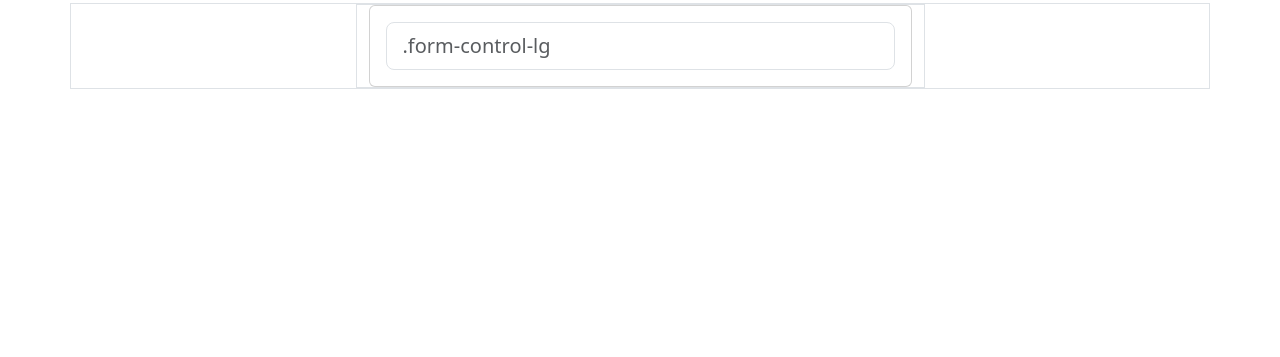
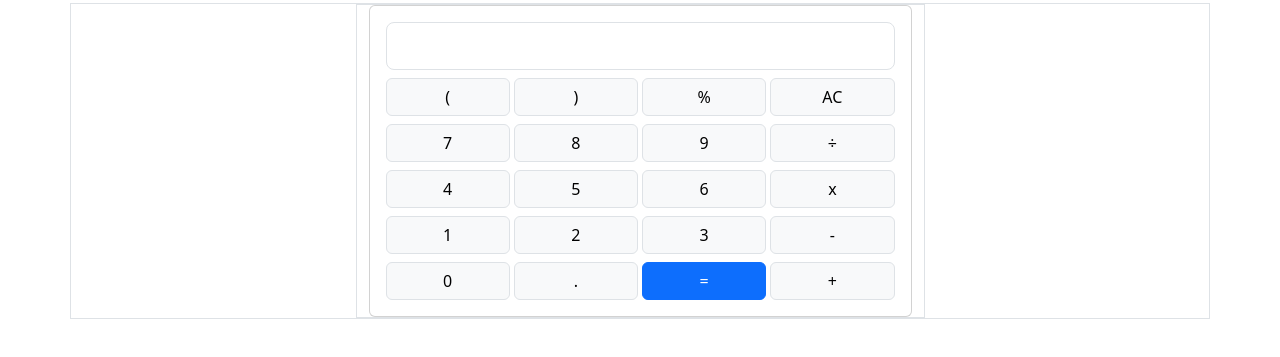
Before and after one commit to yohannes2025/project-2-scientific-calculator, a plain HTML site: page index.html in a window 1280 px wide. Shown: the part 69-426 px from the top of the page. Drawn offline with nearby package versions, Linux system fonts and the light colour scheme.

Commit message:
add basic calculation buttons and box using Bootstrap buttons

```diff
--- a/index.html
+++ b/index.html
@@ -4,7 +4,10 @@
     <meta charset="UTF-8">
     <meta name="viewport" content="width=device-width, initial-scale=1.0">
     <title>Scientific Calculator</title>
-    <link href="https://cdn.jsdelivr.net/npm/bootstrap@5.3.3/dist/css/bootstrap.min.css" rel="stylesheet" integrity="sha384-QWTKZyjpPEjISv5WaRU9OFeRpok6YctnYmDr5pNlyT2bRjXh0JMhjY6hW+ALEwIH" crossorigin="anonymous">
+    <link href="https://cdn.jsdelivr.net/npm/bootstrap@5.3.3/dist/css/bootstrap.min.css"
+          rel="stylesheet"
+          integrity="sha384-QWTKZyjpPEjISv5WaRU9OFeRpok6YctnYmDr5pNlyT2bRjXh0JMhjY6hW+ALEwIH"
+          crossorigin="anonymous">
     <link rel="stylesheet" href="assets/styles.css">
     <title>Scientific Calculator</title>
 </head>
@@ -13,17 +16,81 @@
     <div class="container">
         <h1 class="text-center mt-3">Sientific Calculator</h1>
         <div class="row border">
-            <div class="col-6 border offset-3">
+            <div class="col-12 col-md-6 border offset-md-3">
                 <div class="card">
                     <div class="card-body">
-                        <input id="calc-display" class="form-control form-control-lg" type="text" placeholder=".form-control-lg" aria-label=".form-control-lg example">
+                        <input id="calc-display" class="form-control form-control-lg" type="text" aria-label=".form-control-lg example">
+                        <div class="row gx-1">
+                            <div class="col-3">
+                                <button type="button" class="btn btn-light w-100 mt-2 border">(</button>
+                            </div>
+                            <div class="col-3">
+                                <button type="button" class="btn btn-light w-100 mt-2 border">)</button>
+                            </div>
+                            <div class="col-3">
+                                <button type="button" class="btn btn-light w-100 mt-2 border">%</button>
+                            </div>
+                            <div class="col-3">
+                                <button type="button" class="btn btn-light w-100 mt-2 border">AC</button>
+                            </div>
+                            <div class="col-3">
+                                <button type="button" class="btn btn-light w-100 mt-2 border">7</button>
+                            </div>
+                            <div class="col-3">
+                                <button type="button" class="btn btn-light w-100 mt-2 border">8</button>
+                            </div>
+                            <div class="col-3">
+                                <button type="button" class="btn btn-light w-100 mt-2 border">9</button>
+                            </div>
+                            <div class="col-3">
+                                <button type="button" class="btn btn-light w-100 mt-2 border">÷</button>
+                            </div>
+                            <div class="col-3">
+                                <button type="button" class="btn btn-light w-100 mt-2 border">4</button>
+                            </div>
+                            <div class="col-3">
+                                <button type="button" class="btn btn-light w-100 mt-2 border">5</button>
+                            </div>
+                            <div class="col-3">
+                                <button type="button" class="btn btn-light w-100 mt-2 border">6</button>
+                            </div>
+                            <div class="col-3">
+                                <button type="button" class="btn btn-light w-100 mt-2 border">x</button>
+                            </div>
+                            <div class="col-3">
+                                <button type="button" class="btn btn-light w-100 mt-2 border">1</button>
+                            </div>
+                            <div class="col-3">
+                                <button type="button" class="btn btn-light w-100 mt-2 border">2</button>
+                            </div>
+                            <div class="col-3">
+                                <button type="button" class="btn btn-light w-100 mt-2 border">3</button>
+                            </div>
+                            <div class="col-3">
+                                <button type="button" class="btn btn-light w-100 mt-2 border">-</button>
+                            </div>
+                            <div class="col-3">
+                                <button type="button" class="btn btn-light w-100 mt-2 border">0</button>
+                            </div>
+                            <div class="col-3">
+                                <button type="button" class="btn btn-light w-100 mt-2 border">.</button>
+                            </div>
+                            <div class="col-3">
+                                <button type="button" class="btn btn-primary w-100 mt-2 border-primary">=</button>
+                            </div>
+                            <div class="col-3">
+                                <button type="button" class="btn btn-light w-100 mt-2 border">+</button>
+                            </div>
+                        </div>
                     </div>
                 </div>
             </div>
         </div>
     </div>
 
-    <script src="https://cdn.jsdelivr.net/npm/bootstrap@5.3.3/dist/js/bootstrap.bundle.min.js" integrity="sha384-YvpcrYf0tY3lHB60NNkmXc5s9fDVZLESaAA55NDzOxhy9GkcIdslK1eN7N6jIeHz" crossorigin="anonymous"></script>
+    <script src="https://cdn.jsdelivr.net/npm/bootstrap@5.3.3/dist/js/bootstrap.bundle.min.js"
+            integrity="sha384-YvpcrYf0tY3lHB60NNkmXc5s9fDVZLESaAA55NDzOxhy9GkcIdslK1eN7N6jIeHz"
+            crossorigin="anonymous"></script>
 </div>
 
 </body>
```
